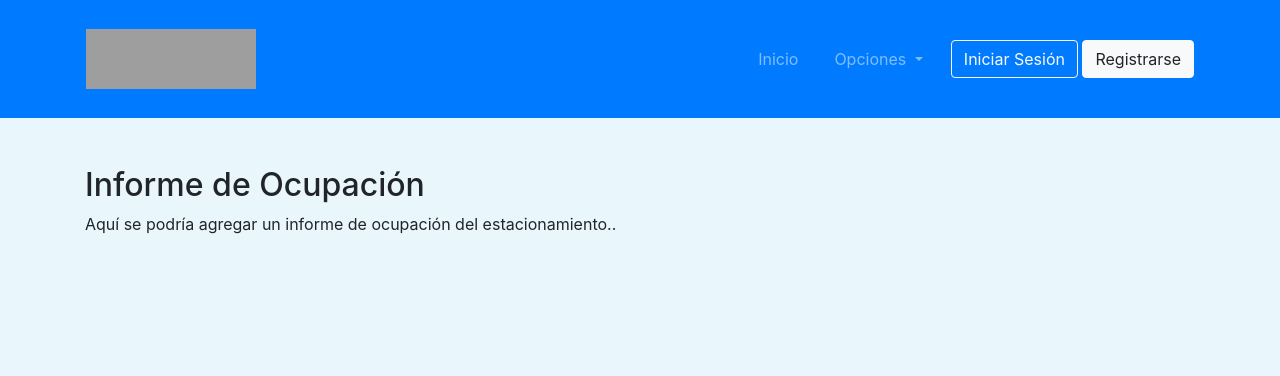
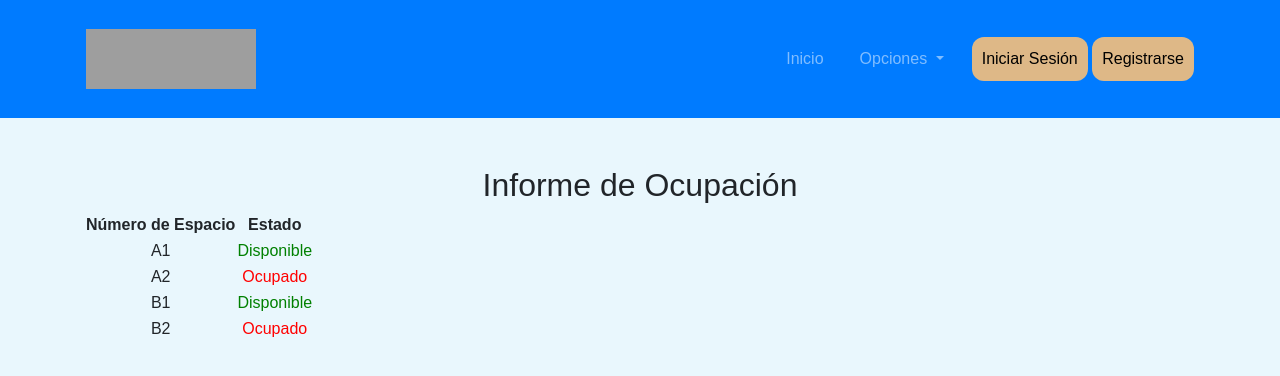
Before and after one commit to EstefaniaSandoval/Integracion1_version2, a PHP site: page /informe_ocupacion.php in a window 1280 px wide. Shown: the top 376 px of the page. Run offline with PHP 8.4, Linux system fonts and the light colour scheme; data that the repository does not hold is empty; grey boxes are pictures that could not be loaded.

Commit message:
Update informe_ocupacion.php

```diff
--- a/Integracion_I/estructura/informe_ocupacion.php
+++ b/Integracion_I/estructura/informe_ocupacion.php
@@ -1,4 +1,53 @@
-<?php include('cabecera.php'); ?>
+<?php
+session_start();
+include('conex.php'); // Conexión a la base de datos
+include('cabecera.php'); // Encabezado HTML
+
+// Datos de ejemplo para simular la disponibilidad de los estacionamientos
+$parking_spaces = [
+    'A1' => 'Libre',
+    'A2' => 'Ocupado',
+    'B1' => 'Libre',
+    'B2' => 'Ocupado'
+];
+?>
+
+<!DOCTYPE html>
+<html lang="es">
+<head>
+    <meta charset="UTF-8">
+    <meta name="viewport" content="width=device-width, initial-scale=1.0">
+    <title>Informe de Ocupación</title>
+    <link rel="stylesheet" href="styles.css"> <!-- Estilo para la tabla -->
+</head>
+<body>
+
 <h2>Informe de Ocupación</h2>
-<p>Aquí se podría agregar un informe de ocupación del estacionamiento..</p>
-<?php include('pie.php'); ?>
+
+<table>
+    <thead>
+        <tr>
+            <th>Número de Espacio</th>
+            <th>Estado</th>
+        </tr>
+    </thead>
+    <tbody>
+        <?php foreach ($parking_spaces as $space => $status): ?>
+            <tr>
+                <td><?php echo $space; ?></td>
+                <td>
+                    <?php if ($status === 'Libre'): ?>
+                        <span style="color: green;">Disponible</span>
+                    <?php else: ?>
+                        <span style="color: red;">Ocupado</span>
+                    <?php endif; ?>
+                </td>
+            </tr>
+        <?php endforeach; ?>
+    </tbody>
+</table>
+
+<?php include('pie.php'); // Pie de página ?>
+
+</body>
+</html>
```
